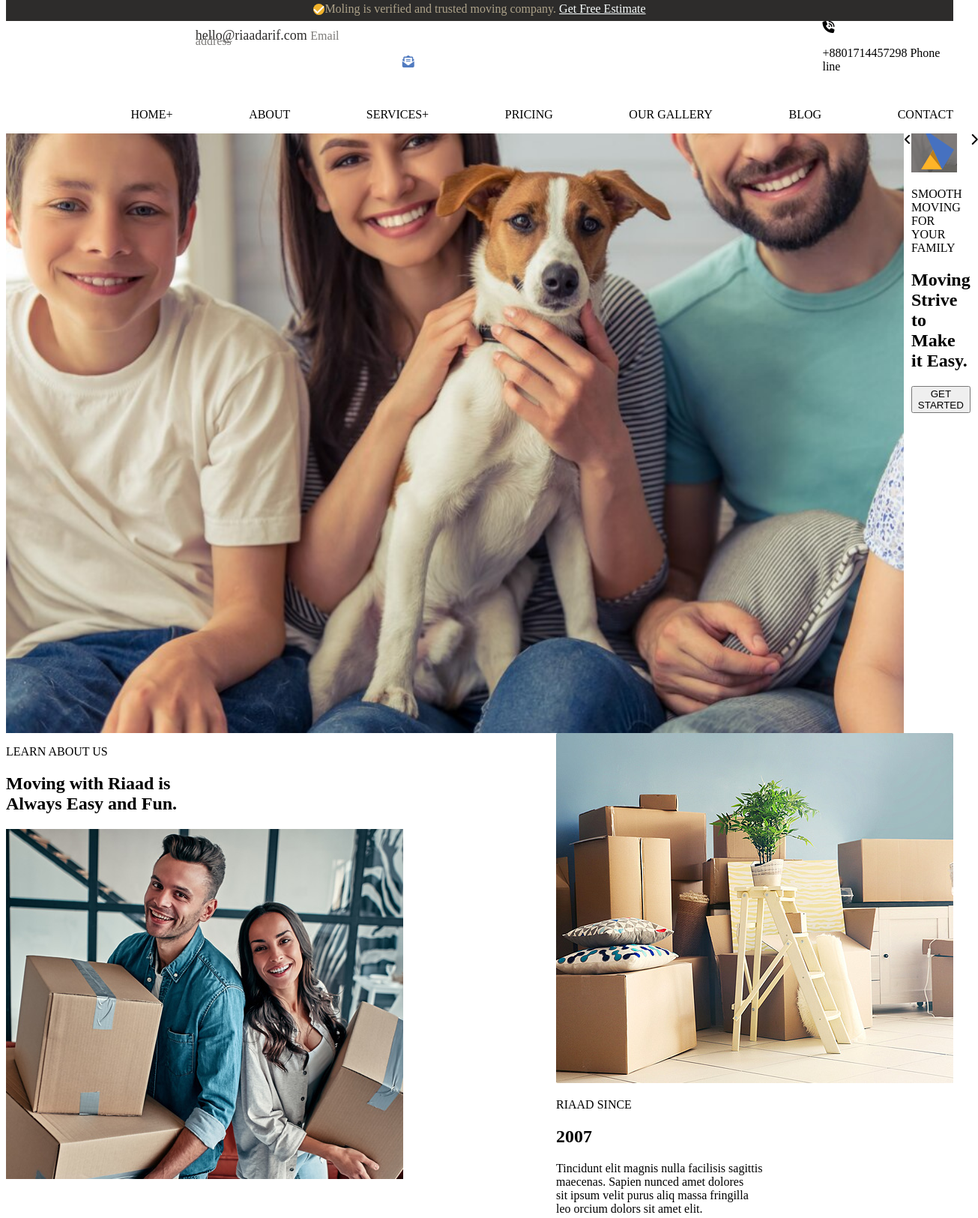
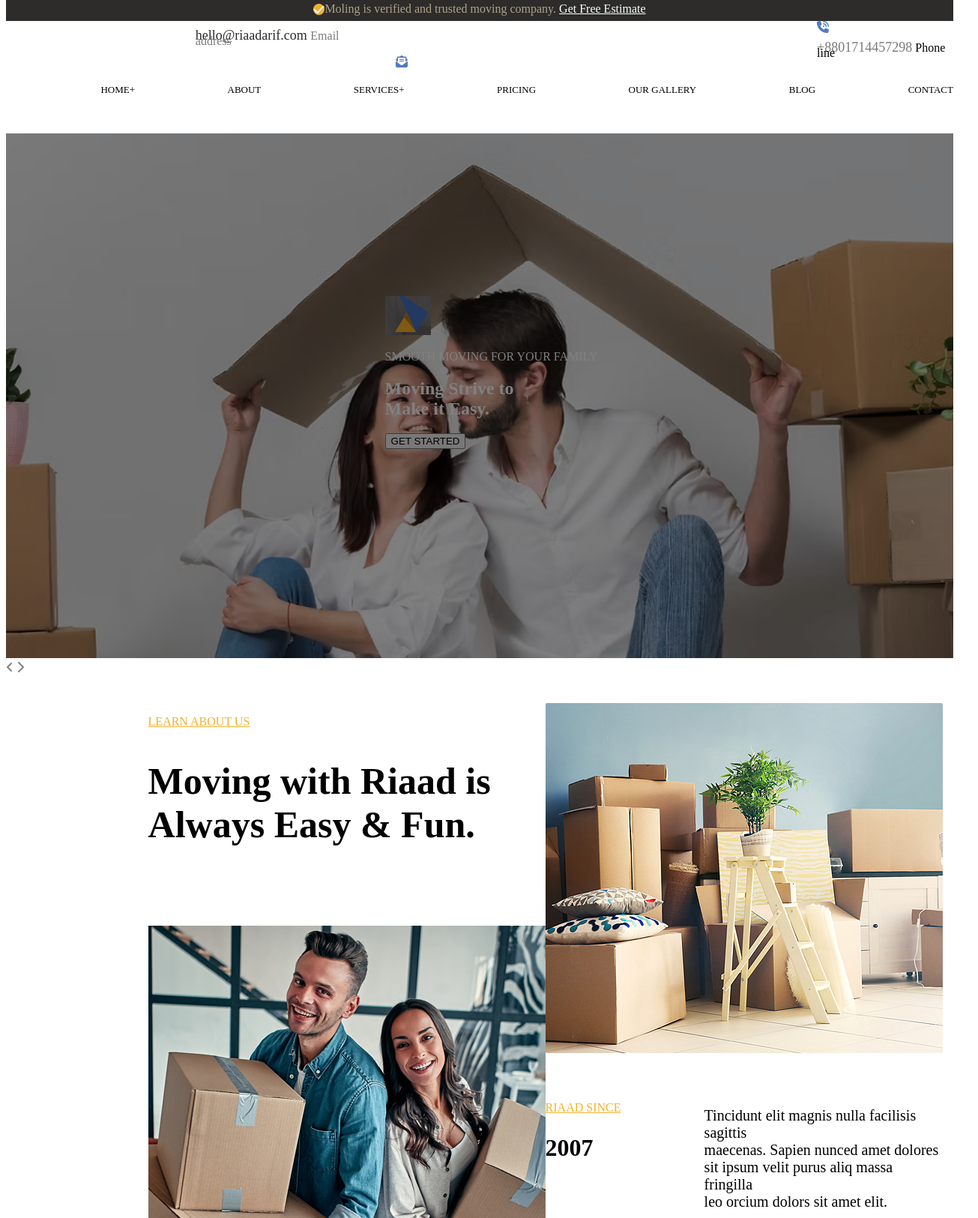
Before and after one commit to fionawesonga/moling-web, a plain HTML site: page index.html in a window 1280 px wide. Shown: the part 12-1637 px from the top of the page at 75% size, 1305 px wide, since content can reach past the window. Drawn offline with Linux system fonts and the light colour scheme.

Commit message:
Added changes

```diff
--- a/index.html
+++ b/index.html
@@ -43,19 +43,21 @@
     </header>
     <main>
         <section>
+            <div class="brand-voice">
+                <img src="Images/backgroundimg2.avif" alt="" class="backgroundimage">
 
-            <div class="brand-voice">
-                <img src="Images/1st background image.jpg" alt="" class="backgroundimage">
-                <span class="carets">
+                <span class="left-carets">
                     <i class="fa-solid fa-angle-left"></i>
                 </span>
+                <div class="voice-content">
                     <div class="voice">
                         <img src="Images/logoimage1.png" alt="logo">
                         <p>SMOOTH MOVING FOR YOUR FAMILY</p>
                         <h1>Moving Strive to <br> Make it Easy.</h1>
                         <button>GET STARTED</button>
                     </div>
-                <span>
+                </div>
+                <span class="right-caret">
                     <i class="fa-solid fa-chevron-right"></i>
                 </span>
             </div>
@@ -65,20 +67,23 @@
             <div class="about">
                 <div class="about-title">
                     <p>LEARN ABOUT US</p>
-                    <h1>Moving with Riaad is<br>Always Easy and Fun.</h1>
+                    <h1>Moving with Riaad is<br>Always Easy & Fun.</h1>
                     <img src="Images/Image2.jpg" alt="family image">
                 </div>
                 <div class=" about-description">
                     <img src="Images/image3.jpg" alt="package image">
+                    <div class="shape-container">
                         <div class="squareshape"></div>
+                    </div>
                     <div class="about-origin">
-                        <p>RIAAD SINCE</p>
+                        <span>RIAAD SINCE</span>
                         <h1>2007</h1>
                     </div>
-                    <p>Tincidunt elit magnis nulla facilisis sagittis <br>
+                    <p class="about-paragraph">Tincidunt elit magnis nulla facilisis sagittis <br>
                         maecenas. Sapien nunced amet dolores <br>
                         sit ipsum velit purus aliq massa fringilla <br>
                         leo orcium dolors sit amet elit.</p>
+
                 </div>
             </div>
         </section>
--- a/style.css
+++ b/style.css
@@ -1,118 +1,217 @@
-.body{
+.body {
     padding: 0;
 }
-.navigationbar{  display: flex;
-    /* justify-content: space-between;*/
 
-}
-.company-description{
-    background-color: rgb(45,44,43);
-    color: rgb(173,162,137);
+.company-description {
+    background-color: rgb(45, 44, 43);
+    color: rgb(173, 162, 137);
     display: flex;
     justify-content: center;
     height: 32px;
     align-items: center;
     width: 100%;
-    margin:  0 auto;
+    margin-top: 0;
 }
-.company-description i{
-    background-color: rgb(240,178,43);
+
+.company-description i {
+    background-color: rgb(240, 178, 43);
     border-radius: 20px;
     width: 15px;
     height: 15px;
     color: white;
 }
-.company-description a{
-    color: rgb(250,255,255);
+
+.company-description a {
+    color: rgb(250, 255, 255);
 }
-.contact-info{
+
+.contact-info {
     display: flex;
     gap: 60%;
-    background-color: rgb(255,255,255);
+    background-color: rgb(255, 255, 255);
     margin-left: 20%;
 }
-.email-info{
+
+.email-info,
+.line-info {
     line-height: 7px;
 }
 
-.email-info span {
-    color: rgb(45,44,43);
+.email-info span,
+.line-info span {
+    color: rgb(45, 44, 43);
     font-size: large;
     font-weight: 500;
 
 }
-.email-info p{
-    color: rgb(124,122,120);
+
+.email-info p,
+.line-info span {
+    color: rgb(124, 122, 120);
 }
-.email-info i{
-    color: rgb(81,123,192);
+
+.email-info i {
+    color: rgb(81, 123, 192);
     margin-left: 120%;
     border-radius: 50px;
 }
-.nav-menu{
+
+.line-info i {
+    color: rgb(81, 123, 192);
+
+}
+
+.nav-menu {
     display: flex;
     justify-content: space-between;
     gap: 40px;
     list-style: none;
     text-decoration: none;
-    margin-top: 30px;
+    margin-bottom: 50px;
+    margin-top: 20px;
     margin-left: 10%;
+    padding: 0px;
+
 
 }
+
 .nav-menu li a {
     text-decoration: none;
     color: rgb(0, 0, 0);
+    font-size: small;
 }
-.brand-voice{
+
+.brand-voice {
+    justify-content: space-between;
+    color: rgb(255, 255, 255);
+    filter: brightness(0.5);
+    position: relative;
+    height: 100%;
+    width: 100%;
+    margin-top: 20px;
+
+}
+
+.backgroundimage {
+    object-fit: cover;
+    width: 100%;
+    position: relative;
+    height: 700px;
+}
+
+.voice-content {
+    position: absolute;
+    display: flex;
+    margin-left: 40%;
+    top: 30%;
+}
+
+.left-caret {
+    border: 20px;
+    border-color: white;
+    background-color: rgb(116, 114, 110);
+    width: 60px;
+    height: 60px;
+    border-radius: 50px;
+    border-color: blanchedalmond;
+    text-align: center;
+    position: absolute;
+    margin-left: 10px;
+}
+
+
+.about {
     display: flex;
     justify-content: space-between;
-    /* filter: brightness(0.5); */
-    position: relative;
-    height: 100vh;
-    width: 100%;
+    margin-top: 3%;
+    margin-left: 15%;
+    margin-bottom: 10%;
+}
+
+.about-title p {
+    color: rgb(240, 178, 43);
+    text-decoration: underline;
+}
+
+.about-title h1 {
+    font-size: 50px;
+    margin-bottom: 20%;
+}
+
+.about-description {
+    margin-right: 25%;
+}
+
+/* .shape-container{
+    position: absolute;
+    border: 10px;
+    border-color:blue;
+    height: 20%;
+    width: 20%;
+    background-color: white;
+    bottom: -200px; */
+.about-origin {
+    margin-top: 60px;
+}
+
+.about-origin span {
+    color: rgb(240, 178, 43);
+    text-decoration: underline;
 
 }
-.backgroundimage{
-    object-fit: cover;
-    width: 100%;
-    height: 100%;
+
+.about-origin h1 {
+    font-weight: bold;
+    font-size: xx-large;
 }
-.about{
+
+.about-paragraph {
+    margin-top: -100px;
+    margin-left: 40%;
+    font-size: 20px;
+}
+
+.logos {
     display: flex;
-    justify-content: space-between;
+    justify-content: center;
+    gap: 10%;
+    margin-bottom: 10%;
 }
-.logos{
-    display: flex;
-    justify-content: space-between;
-}
-.services-section{
-    display: flex;
-    justify-content: space-between;
-}
-.client-section{
-    display: flex;
-    justify-content: space-between;
-}
-.brand-portfolio{
+
+.services-section {
     display: flex;
     justify-content: space-between;
 }
 
-.contact-form{
-  display:flex;
-  justify-content: space-between;
-}
-.testimonials{
+.client-section {
     display: flex;
     justify-content: space-between;
 }
-.subscription-section{
-    display: flex;
-}
-.articles-section{
-    display: flex;
-}
-.footer{
+
+.brand-portfolio {
     display: flex;
     justify-content: space-between;
 }
+
+.contact-form {
+    display: flex;
+    justify-content: space-between;
+}
+
+.testimonials {
+    display: flex;
+    justify-content: space-between;
+}
+
+.subscription-section {
+    display: flex;
+}
+
+.articles-section {
+    display: flex;
+}
+
+.footer {
+    display: flex;
+    justify-content: space-between;
+}
```
Also changed, not shown: Images/backgroundimg2.avif (added). Lines whose indentation alone changed are shown as unchanged.
